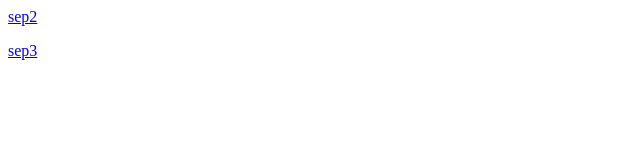
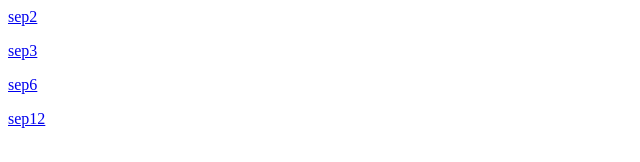
Before and after one commit to lobach247/Telran, a plain HTML site: page FE/index.html in a window 1280 px wide. Shown: the full height of the page, 0-640 px from the left. Drawn offline with Linux system fonts and the light colour scheme.

Commit message:
add new link

```diff
--- a/FE/index.html
+++ b/FE/index.html
@@ -1,3 +1,5 @@
 <p><a href="/Telran/sep2/">sep2</a></p>
 
 <p><a href="/Telran/sep3/">sep3</a></p>
+<p><a href="/Telran/sep6/">sep6</a></p>
+<p><a href="/Telran/sep12/">sep12</a></p>
```
